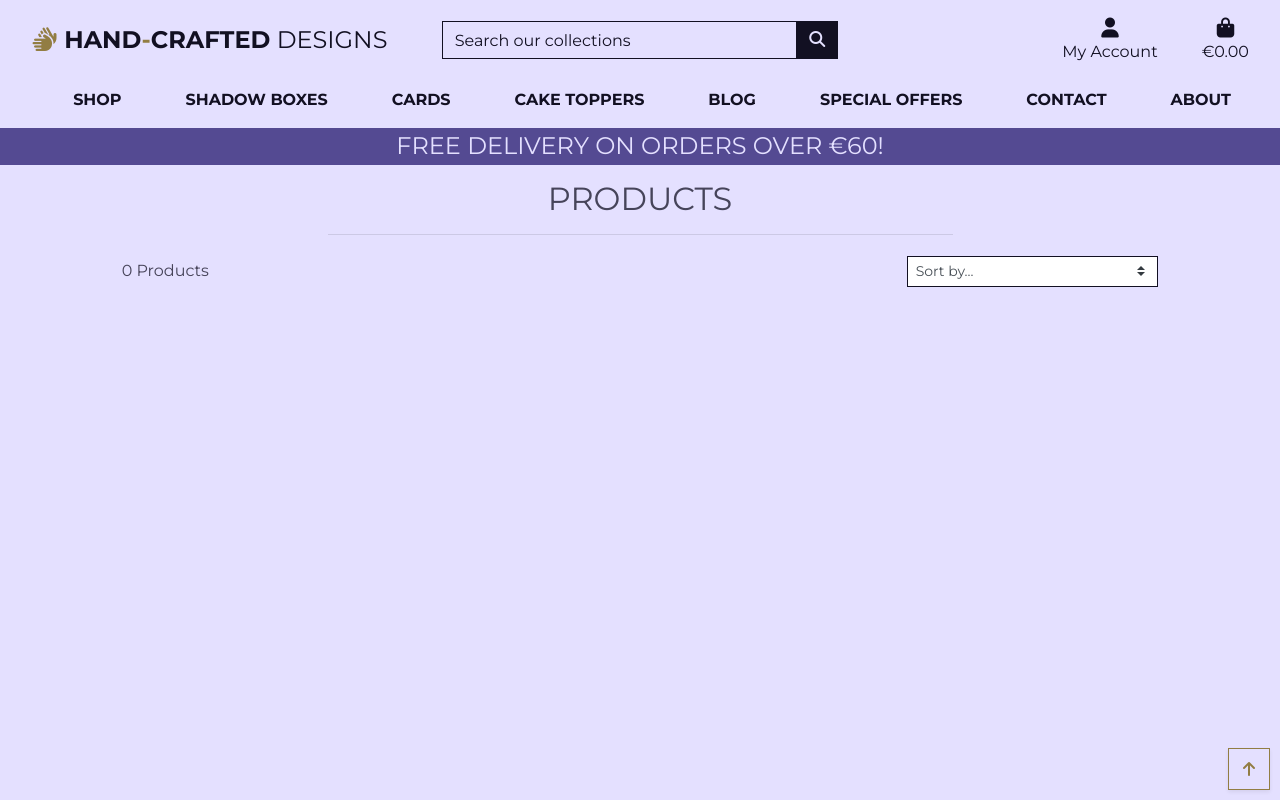
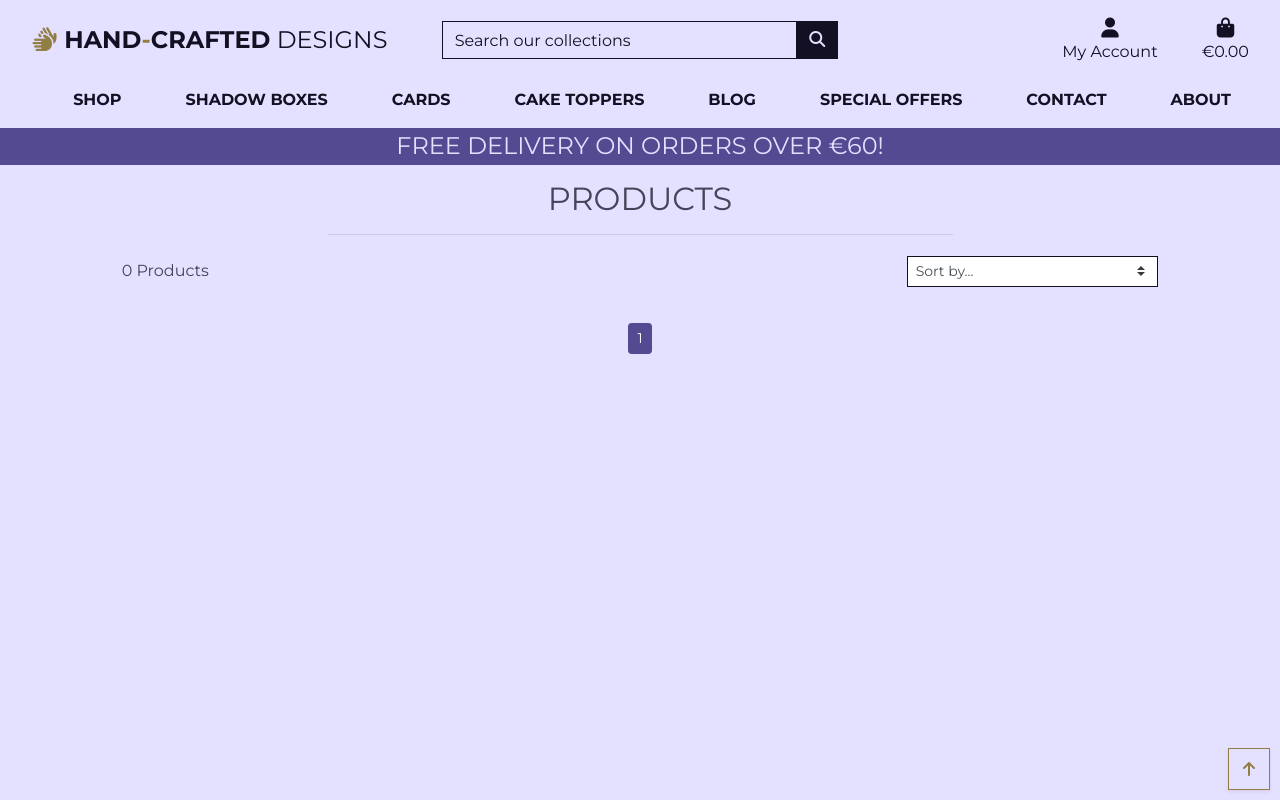
Before and after one commit to JayaSurya-Dev/hand-crafted-paper-e-commerce, a Django app: page /products/ in a window 1280 px wide. Run offline with Django 3.2, Linux system fonts and the light colour scheme; data that the repository does not hold is empty; some libraries are stand-ins or nearby versions.

Commit message:
Add pagination to product_list view and template

```diff
--- a/products/templates/products/list.html
+++ b/products/templates/products/list.html
@@ -128,6 +128,9 @@
             </div>
         </div>
     </div>
+    <!-- Paginator -->
+    {% include 'includes/paginator.html' with page=products %}
+
     <div class="btt-button shadow-sm rounded-0 border border-brown">
         <a href="#0,0" class="btt-link d-flex h-100 text-brown">
             <i class="fas fa-arrow-up text-brown mx-auto my-auto"></i>
--- a/products/views.py
+++ b/products/views.py
@@ -1,6 +1,7 @@
 from django.shortcuts import render, redirect, reverse, get_object_or_404
 from django.contrib import messages
 from django.contrib.auth.decorators import login_required
+from django.core.paginator import Paginator, PageNotAnInteger
 from django.db.models import Q
 from django.db.models.functions import Lower
 
@@ -10,7 +11,8 @@ from .forms import ProductForm
 
 def product_list(request):
     """
-    Display a list of all products, including sorting and search queries
+    Display a list of all products, including sorting and search queries,
+    paginated.
     Parameters:
         request (HttpRequest): the HTTP request object
     Returns:
@@ -58,12 +60,20 @@ def product_list(request):
 
     current_sorting = f'{sort}_{direction}'
 
+    paginator = Paginator(products, 12)
+    page = request.GET.get("page")
+    try:
+        products = paginator.page(page)
+    except PageNotAnInteger:
+        products = paginator.page(1)
+
     template = ["products/list.html"]
     context = {
         'products': products,
         'search_term': query,
         'current_categories': categories,
         'current_sorting': current_sorting,
+        "page": page,
 
     }
 
--- a/static/css/base.css
+++ b/static/css/base.css
@@ -207,6 +207,20 @@ input[name='q']:focus {
 .card-comment {
     border: none;
     background-color: transparent;
+}
+
+.page-link {
+    color: #121022;
+}
+
+.page-link:hover {
+    color: #121022;
+    background-color: #d0b360;
+}
+
+.page-active {
+    background-color: #544a92 !important;
+    border-color: #544a92 !important;
 }
 
 /* ------------------------------- bootstrap toasts */
--- /dev/null
+++ b/templates/includes/paginator.html
@@ -0,0 +1,24 @@
+<!-- Pagination -->
+<nav aria-label="Page navigation">
+    <ul class="pagination pagination-sm justify-content-center mt-3 mb-3">
+    {% if page.has_previous %} <li class="page-item">
+        <a aria-label="Previous" href="?page={{ page.previous_page_number }}" class="page-link">&laquo;Prev</a>
+    </li>
+    {% endif %}
+    {% for pages in page.paginator.page_range %}
+        {% if page.number == pages %} <li class="page-item active">
+            <span class="page-link page-active">{{ pages }}
+            <span class="sr-only">(current)</span>
+            </span>
+        </li>
+        {% else %} <li class="page-item">
+            <a class="page-link" href="?page={{ pages }}">{{ pages }}</a>
+        </li>
+        {% endif %}
+    {% endfor %}
+    {% if page.has_next %} <li class="page-item">
+        <a aria-label="Next" href="?page={{ page.next_page_number }}" class="page-link">Next&raquo;</a>
+    </li>
+    {% endif %} </ul>
+</nav>
+<!-- ./pagination -->
```
